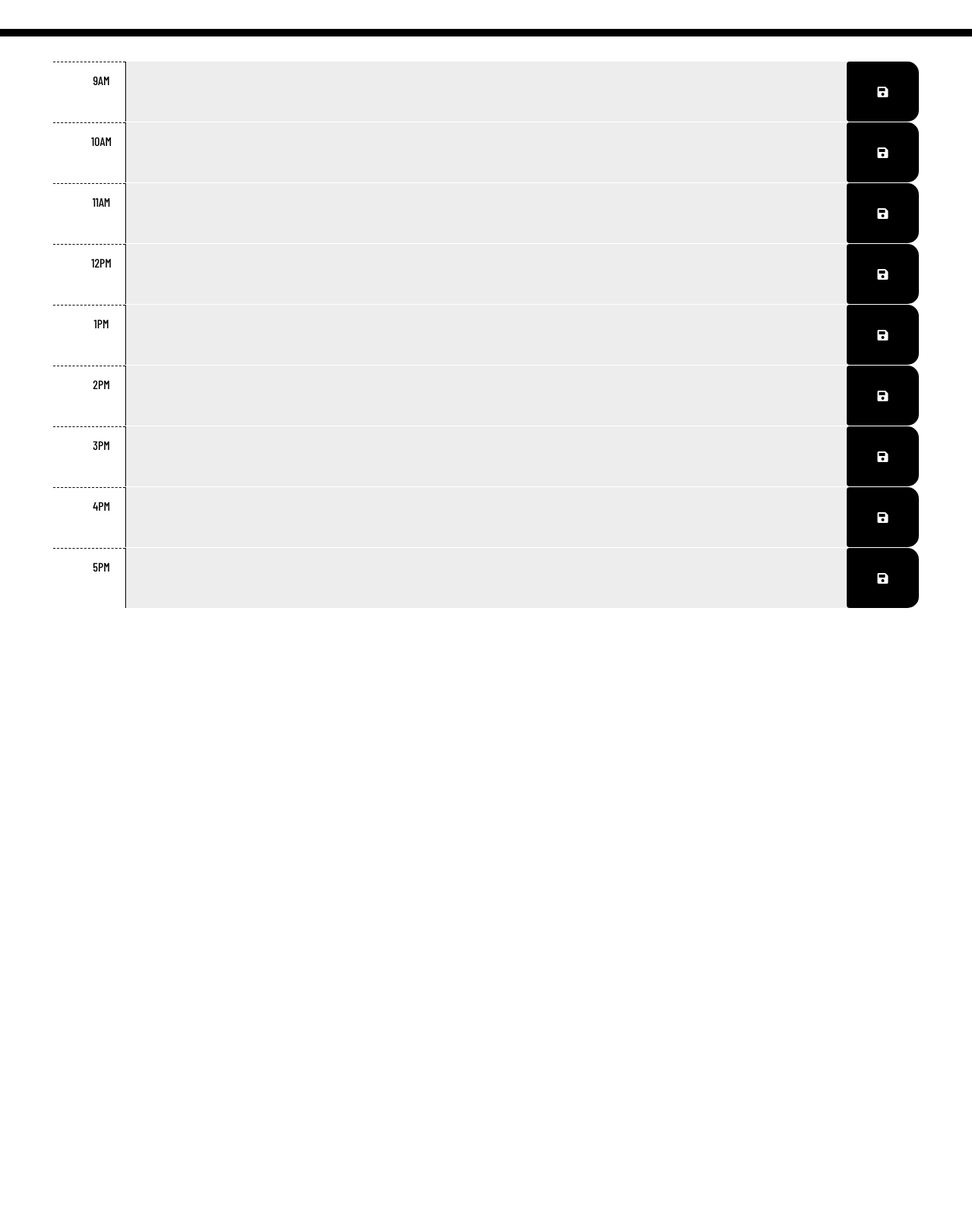
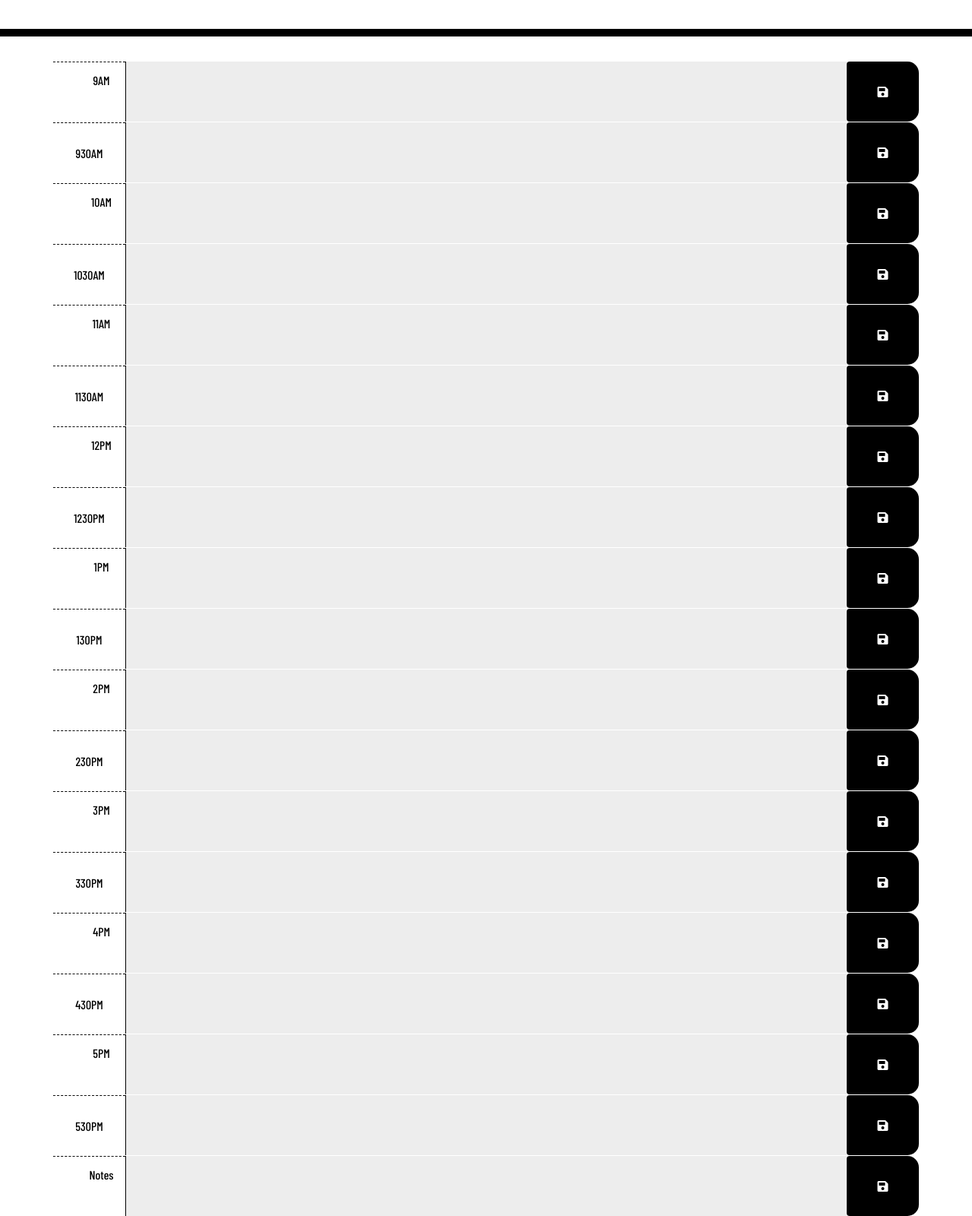
Before and after one commit to cgsdesign/DailyPlanner, a plain HTML site: page index.html in a window 1280 px wide. Shown: the part 218-1818 px from the top of the page at 76% size. Before the commit the page ends 1018 px from the top, so only its background shows below. Drawn offline with nearby package versions, Linux system fonts and the light colour scheme.

Commit message:
Added half hours and notes

```diff
--- a/assets/script.js
+++ b/assets/script.js
@@ -9,31 +9,53 @@
 
 //text for times
 var nineAM = localStorage.getItem("9am")
+var nine30AM = localStorage.getItem("9:30am")
 var tenAM = localStorage.getItem("10am")
+var ten30AM = localStorage.getItem("10:30am")
 var elevenAM = localStorage.getItem("11am")
+var eleven30AM = localStorage.getItem("11:30am")
 var twelvePM = localStorage.getItem("12pm")
+var twelve30AM = localStorage.getItem("12:30am")
 var onePM = localStorage.getItem("1pm")
+var one30PM = localStorage.getItem("1:30pm")
 var twoPM = localStorage.getItem("2pm")
+var two30PM = localStorage.getItem("2:30pm")
 var threePM = localStorage.getItem("3pm")
+var three30PM = localStorage.getItem("2:30pm")
 var fourPM = localStorage.getItem("4pm")
+var four30PM = localStorage.getItem("4:30pm")
 var fivePM = localStorage.getItem("5pm")
+var five30PM = localStorage.getItem("5:30pm")
+var notes = localStorage.getItem("Notes")
+
 
 //on load:
-var onLoad = function () {
+$(document).ready(function () {
 //cound have writen the following section as :
 //$( "#9am #text").html(localStorage.getItem("9am"));
       $( "#9am" ).children("#text").html( nineAM );
+      $( "#930am" ).children("#text").html( nine30AM );
       $( "#10am" ).children("#text").html( tenAM );
+      $( "#1030am" ).children("#text").html( ten30AM );
       $( "#11am" ).children("#text").html( elevenAM );
+      $( "#930am" ).children("#text").html( eleven30AM );
       $( "#12pm" ).children("#text").html( twelvePM );
+      $( "#1230pm" ).children("#text").html( twelve30PM );
       $( "#1pm" ).children("#text").html( onePM );
+      $( "#130pm" ).children("#text").html( one30PM );
       $( "#2pm" ).children("#text").html( twoPM );
+      $( "#230pm" ).children("#text").html( two30PM );
       $( "#3pm" ).children("#text").html( threePM );
+      $( "330pm" ).children("#text").html( three30PM );
       $( "#4pm" ).children("#text").html( fourPM );
+      $( "#430pm" ).children("#text").html( four30PM );
       $( "#5pm" ).children("#text").html( fivePM );
+      $( "#530pm" ).children("#text").html( five30PM );
+      $( "Notes" ).children("#text").html( notes );
 
-}
-onLoad()
+
+})
+
 
 //save it!
 $(".btn").on("click", function() {
@@ -55,15 +77,15 @@ $(".btn").on("click", function() {
 
 
 //color change as hours change- updates every 5 minutes
-var TimeID = ["#9am", "#10am", "#11am", "#12pm", "#1pm", "#2pm", "#3pm", "#4pm", "#5pm"]
-var hourCompCount= [9, 10, 11, 12, 13, 14, 15, 16, 17];
+var TimeID = ["#9am", "#930am", "#10am", "#1030am", "#11am", "#1130am", "#12pm", "#1230pm", "#1pm", "#130pm", "#2pm", "#230pm", "#3pm", "#330pm", "#4pm", "#430pm", "#5pm", "#530pm", "Notes"]
+var hourCompCount= [9, 9, 10, 10, 11, 11, 12, 12, 13, 13, 14, 14, 15, 15, 16, 16, 17, 17, 17];
 function updateClock() {
   //console.log("checking time")
 $( function() {
   for (i=0;i < TimeID.length; i++) {
     CurrentTime = moment().format("H");//check tomorrow if needed
-    console.log(typeof CurrentTime)//lets me know if number or string
-    console.log(CurrentTime)
+    //console.log(typeof CurrentTime)//lets me know if number or string
+    //console.log(CurrentTime)//lets me know the value as written
 
     if (hourCompCount[i] == CurrentTime){
       //console.log(TimeID[i] + hourCompCount[i] +"present")
--- a/index.html
+++ b/index.html
@@ -39,9 +39,27 @@
         <button class="btn saveBtn col-sm-1"><i class="fas fa-save"></i></button>
       </div>
 
+      <div id="930am" class="row time-block future">
+        <div class="col-sm-1 hour">
+          930AM
+        </div>
+        <textarea id="text" class="col-sm-10 description">
+        </textarea>
+        <button class="btn saveBtn col-sm-1"><i class="fas fa-save"></i></button>
+      </div>
+
       <div id="10am" class="row time-block future">
         <div class="col-sm-1 hour">
           10AM
+        </div>
+        <textarea id="text" class="col-sm-10 description">
+        </textarea>
+        <button class="btn saveBtn col-sm-1"><i class="fas fa-save"></i></button>
+      </div>
+
+      <div id="1030am" class="row time-block future">
+        <div class="col-sm-1 hour">
+          1030AM
         </div>
         <textarea id="text" class="col-sm-10 description">
         </textarea>
@@ -57,9 +75,27 @@
         <button class="btn saveBtn col-sm-1"><i class="fas fa-save"></i></button>
       </div>
 
+      <div id="1130am" class="row time-block future">
+        <div class="col-sm-1 hour">
+          1130AM
+        </div>
+        <textarea id="text" class="col-sm-10 description">
+        </textarea>
+        <button class="btn saveBtn col-sm-1"><i class="fas fa-save"></i></button>
+      </div>
+
       <div id="12pm" class="row time-block future">
         <div class="col-sm-1 hour">
           12PM
+        </div>
+        <textarea id="text" class="col-sm-10 description">
+        </textarea>
+        <button class="btn saveBtn col-sm-1"><i class="fas fa-save"></i></button>
+      </div>
+
+      <div id="1230pm" class="row time-block future">
+        <div class="col-sm-1 hour">
+          1230PM
         </div>
         <textarea id="text" class="col-sm-10 description">
         </textarea>
@@ -75,9 +111,27 @@
         <button class="btn saveBtn col-sm-1"><i class="fas fa-save"></i></button>
       </div>
 
+      <div id="130pm" class="row time-block future">
+        <div class="col-sm-1 hour">
+          130PM
+        </div>
+        <textarea id="text" class="col-sm-10 description">
+        </textarea>
+        <button class="btn saveBtn col-sm-1"><i class="fas fa-save"></i></button>
+      </div>
+
       <div id="2pm" class="row time-block future">
         <div class="col-sm-1 hour">
           2PM
+        </div>
+        <textarea id="text" class="col-sm-10 description">
+        </textarea>
+        <button class="btn saveBtn col-sm-1"><i class="fas fa-save"></i></button>
+      </div>
+
+      <div id="230pm" class="row time-block future">
+        <div class="col-sm-1 hour">
+          230PM
         </div>
         <textarea id="text" class="col-sm-10 description">
         </textarea>
@@ -93,9 +147,27 @@
         <button class="btn saveBtn col-sm-1"><i class="fas fa-save"></i></button>
       </div>
 
+      <div id="330pm" class="row time-block future">
+        <div class="col-sm-1 hour">
+          330PM
+        </div>
+        <textarea id="text" class="col-sm-10 description">
+        </textarea>
+        <button class="btn saveBtn col-sm-1"><i class="fas fa-save"></i></button>
+      </div>
+
       <div id="4pm" class="row time-block future">
         <div class="col-sm-1 hour">
           4PM
+        </div>
+        <textarea id="text" class="col-sm-10 description">
+        </textarea>
+        <button class="btn saveBtn col-sm-1"><i class="fas fa-save"></i></button>
+      </div>
+
+      <div id="430pm" class="row time-block future">
+        <div class="col-sm-1 hour">
+          430PM
         </div>
         <textarea id="text" class="col-sm-10 description">
         </textarea>
@@ -110,6 +182,25 @@
         </textarea>
         <button class="btn saveBtn col-sm-1"><i class="fas fa-save"></i></button>
       </div>
+
+      <div id="530pm" class="row time-block future">
+        <div class="col-sm-1 hour">
+          530PM
+        </div>
+        <textarea id="text" class="col-sm-10 description">
+        </textarea>
+        <button class="btn saveBtn col-sm-1"><i class="fas fa-save"></i></button>
+      </div>
+
+      <div id="notes" class="row time-block future">
+        <div class="col-sm-1 hour">
+          Notes
+        </div>
+        <textarea id="text" class="col-sm-10 description">
+        </textarea>
+        <button class="btn saveBtn col-sm-1"><i class="fas fa-save"></i></button>
+      </div>
+
     </div>
       <!-- Timeblocks end -->
 
```
Also changed, not shown: palidrome.js (added, +13 -0 lines).
